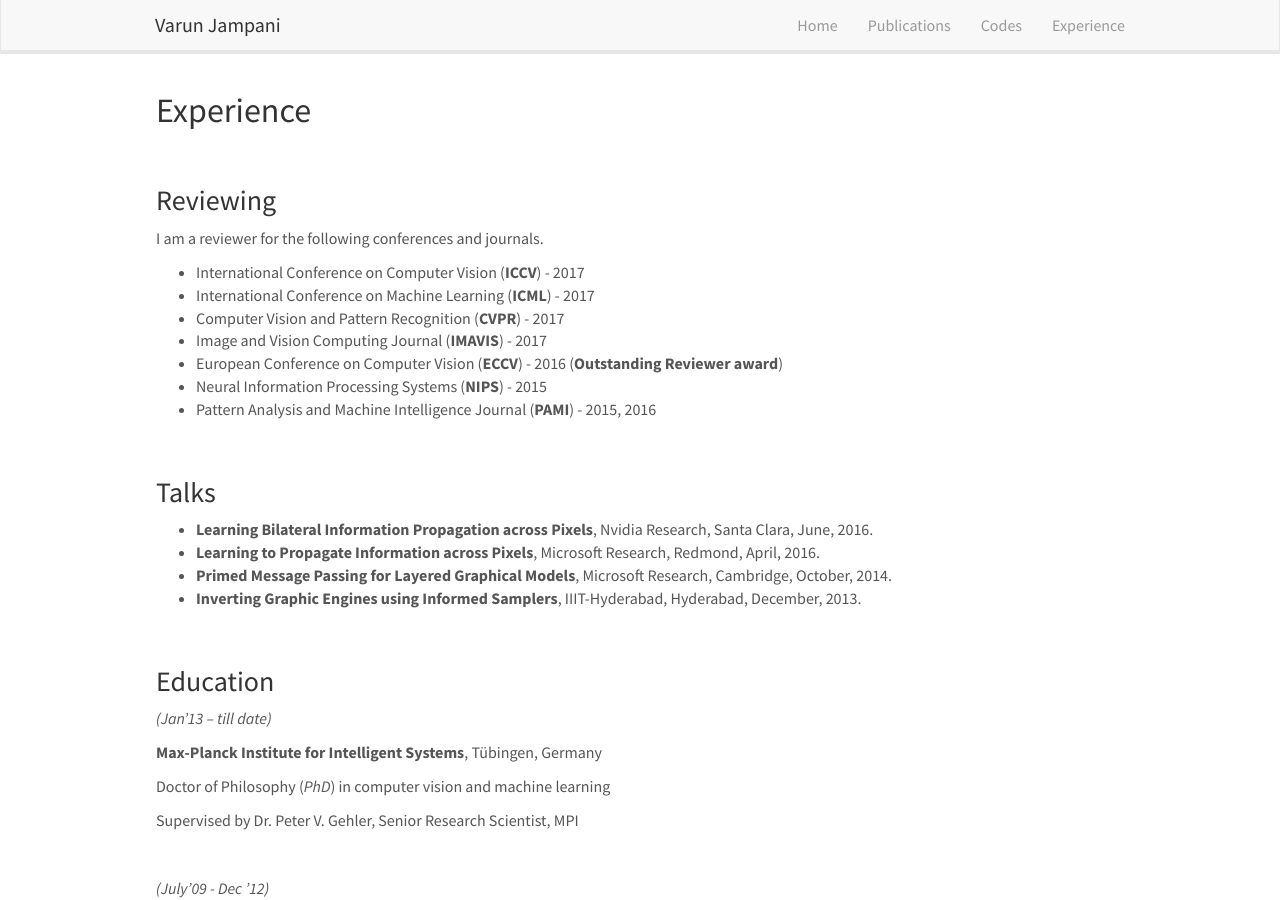
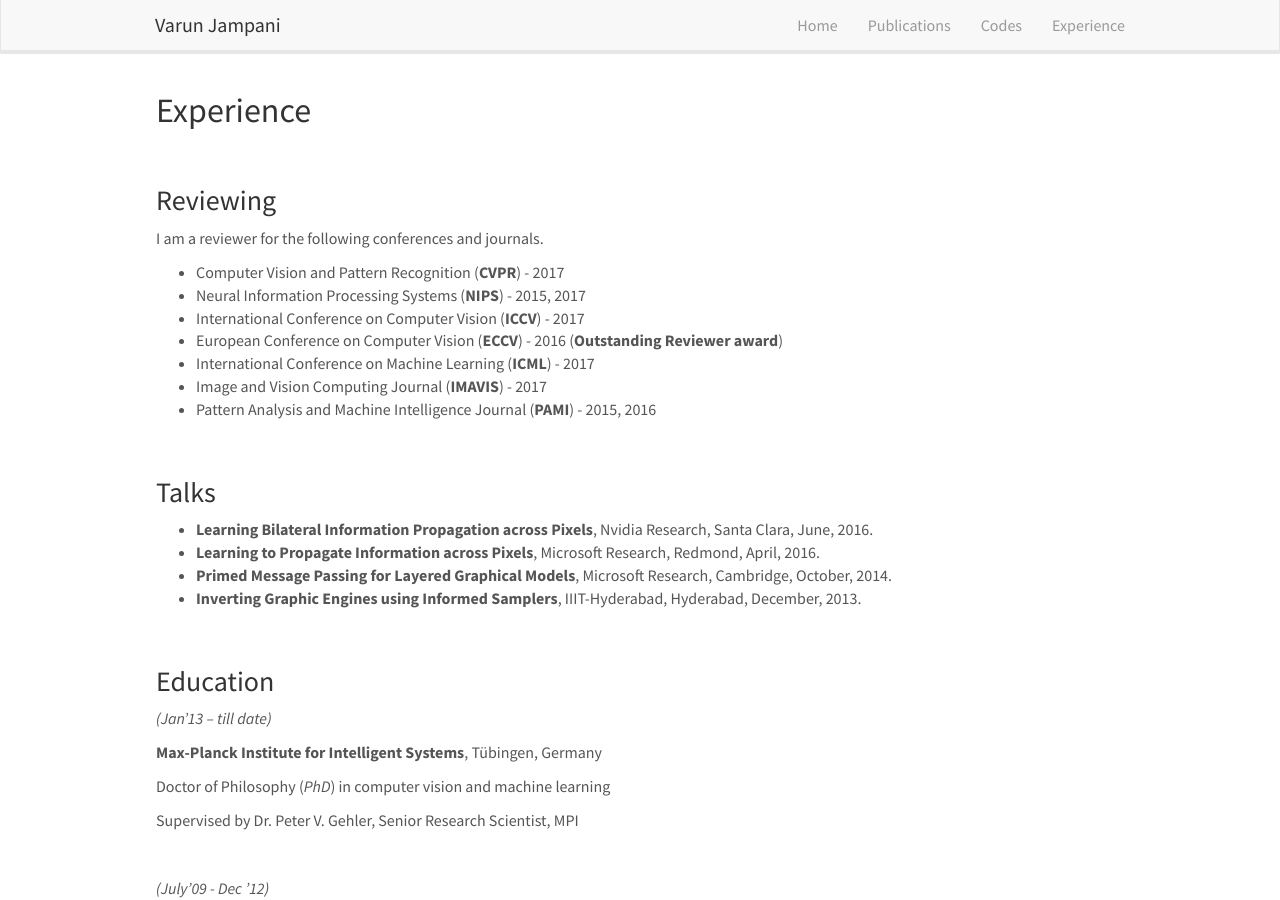
Before and after one commit to varunjampani/varunjampani.github.io, a Jekyll site: the page built from _pages/experience.md, in a window 1280 px wide and 900 px high. Built offline with Jekyll 4.4.1, drawn with Linux system fonts in a browser that asks for light colours; nearby versions of some CDN libraries.

Commit message:
add NIPS-17 to reviewing

```diff
--- a/_pages/experience.md
+++ b/_pages/experience.md
@@ -14,12 +14,12 @@ permalink: /experience
 I am a reviewer for the following conferences and journals.
 <ul>
 
+<li>Computer Vision and Pattern Recognition (<strong>CVPR</strong>) - 2017</li>
+<li>Neural Information Processing Systems (<strong>NIPS</strong>) - 2015, 2017</li>
 <li>International Conference on Computer Vision (<strong>ICCV</strong>) - 2017</li>
+<li>European Conference on Computer Vision (<strong>ECCV</strong>) - 2016 (<strong>Outstanding Reviewer award</strong>)</li>
 <li>International Conference on Machine Learning (<strong>ICML</strong>) - 2017</li>
-<li>Computer Vision and Pattern Recognition (<strong>CVPR</strong>) - 2017</li>
 <li>Image and Vision Computing Journal (<strong>IMAVIS</strong>) - 2017</li>
-<li>European Conference on Computer Vision (<strong>ECCV</strong>) - 2016 (<strong>Outstanding Reviewer award</strong>)</li>
-<li>Neural Information Processing Systems (<strong>NIPS</strong>) - 2015</li>
 <li>Pattern Analysis and Machine Intelligence Journal (<strong>PAMI</strong>) - 2015, 2016</li>
 
 </ul>
```
